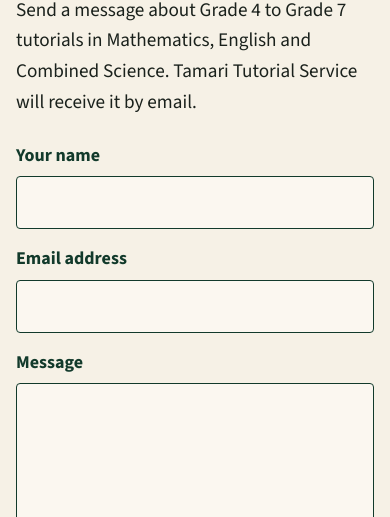
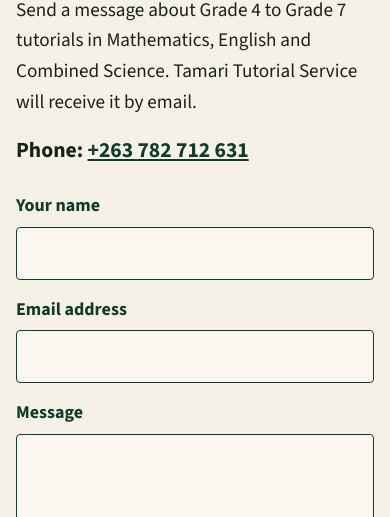
Before and after one commit to munashenm/tamaritutoring, a plain HTML site: page contact.html in a window 390 px wide. Shown: the part 327-844 px from the top of the page. Drawn offline with Linux system fonts and the light colour scheme.

Commit message:
Add the phone number and the private tutor appeal.
Show +263 782 712 631 on the contact page, and say the service is looking for experienced private tutors in Mathematics, English and Combined Science.

Co-authored-by: MunasheNM <munanm@gmail.com>

```diff
--- a/contact.html
+++ b/contact.html
@@ -4,7 +4,7 @@
     <meta charset="utf-8">
     <meta name="viewport" content="width=device-width, initial-scale=1">
     <title>Contact Us | Tamari Tutorial Service</title>
-    <meta name="description" content="Contact Tamari Tutorial Service in Chitungwiza. Send a message about Grade 4 to Grade 7 tutorials in Mathematics, English and Combined Science.">
+    <meta name="description" content="Contact Tamari Tutorial Service in Chitungwiza on +263 782 712 631, or send a message about Grade 4 to Grade 7 tutorials.">
     <link rel="canonical" href="https://tamaritutoring.com/contact.html">
     <meta property="og:title" content="Contact Us | Tamari Tutorial Service">
     <meta property="og:description" content="Contact Tamari Tutorial Service in Chitungwiza about Grade 4 to Grade 7 tutorials.">
@@ -40,6 +40,7 @@
         <p class="kicker">Contact</p>
         <h1>Contact Us</h1>
         <p class="contact-lead">Send a message about Grade 4 to Grade 7 tutorials in Mathematics, English and Combined Science. Tamari Tutorial Service will receive it by email.</p>
+        <p class="contact-phone">Phone: <a href="tel:+263782712631">+263 782 712 631</a></p>
 
         <div class="form-success" id="sent-note" hidden>
           <p>Thank you. Your message has been sent to Tamari Tutorial Service.</p>
--- a/styles.css
+++ b/styles.css
@@ -508,6 +508,16 @@ a {
   font-size: 1.2rem;
 }
 
+.contact-phone {
+  margin: 0 0 1.5rem;
+  font-size: 1.35rem;
+  font-weight: 700;
+}
+
+.contact-phone a {
+  color: var(--green);
+}
+
 .faq h2 {
   margin-top: 1.85rem;
   font-size: clamp(1.45rem, 2.5vw, 1.85rem);
```
Also changed, not shown: become-a-tutor.html (+3 -3 lines), faqs.html (+1 -1 lines), privacy.html (+1 -1 lines), terms.html (+1 -1 lines), 1 other file.
